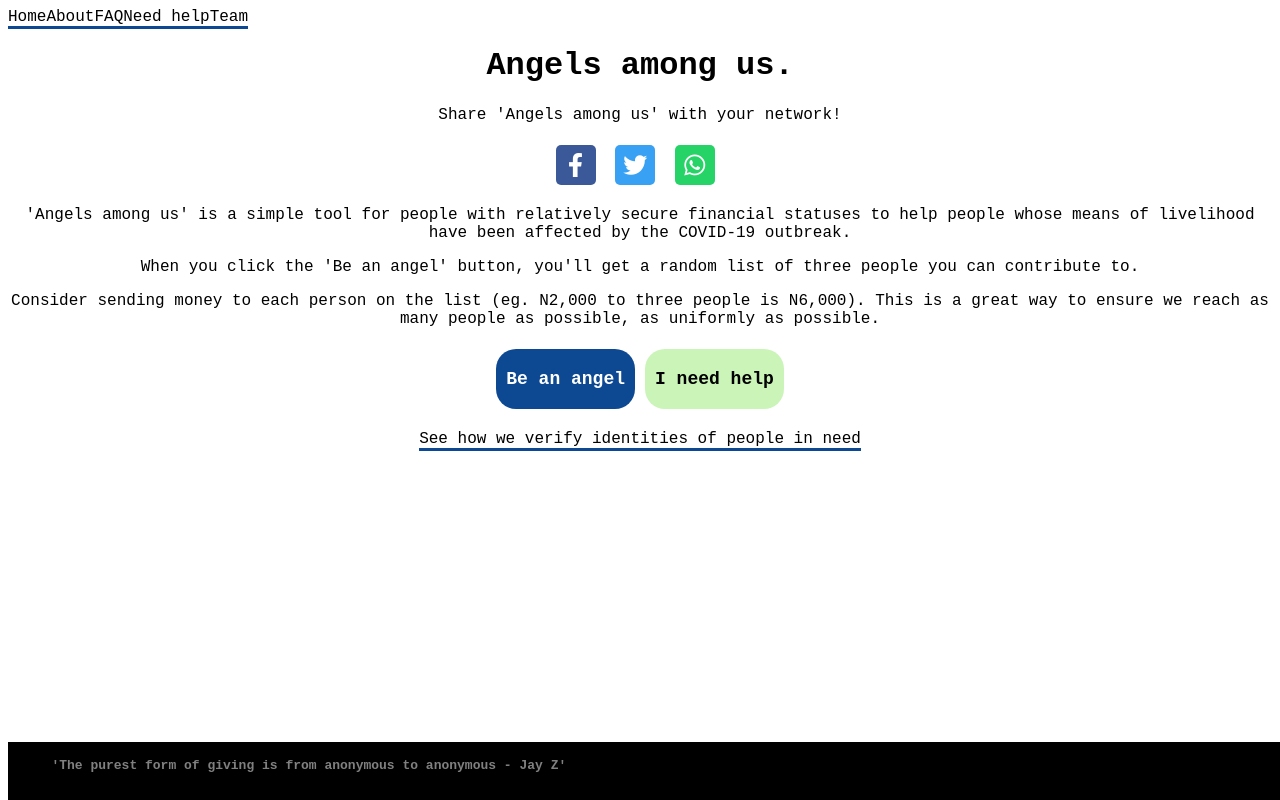
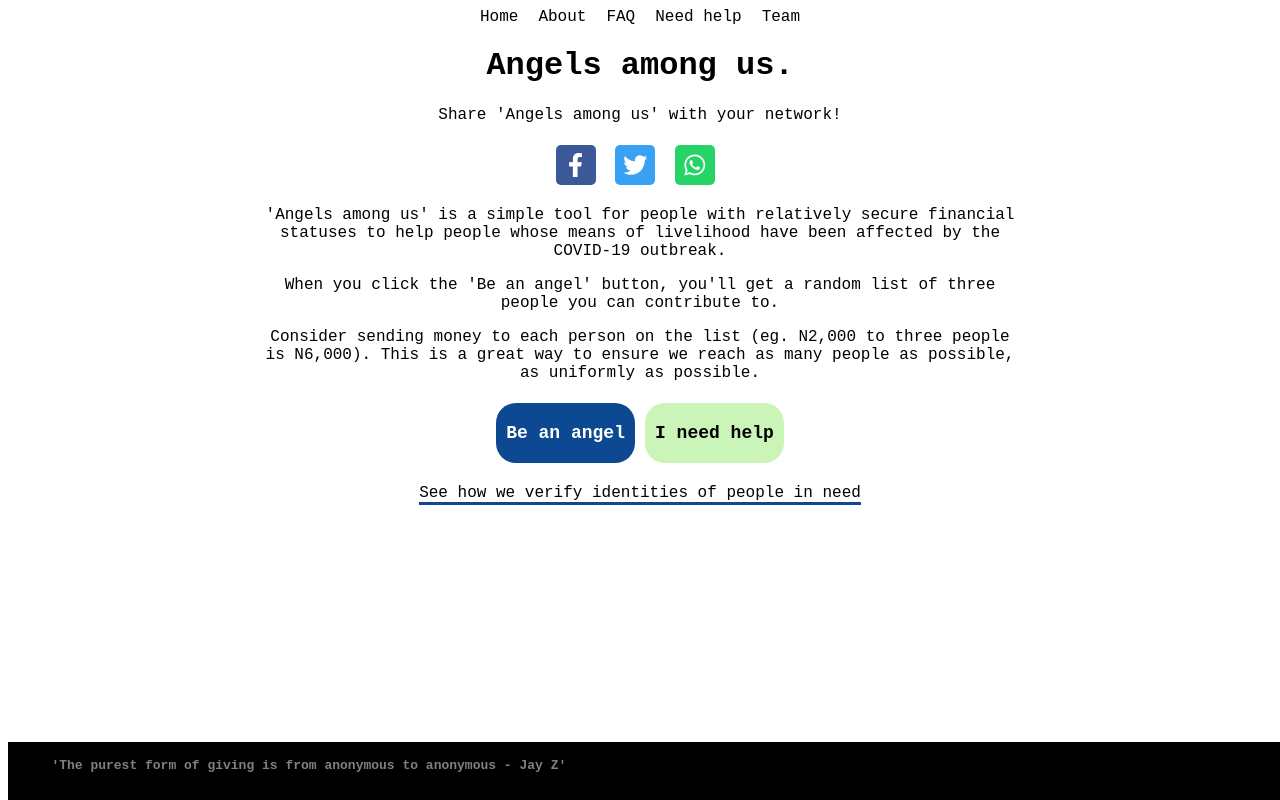
Before and after one commit to vunderkind/good-faith, a React (Create React App) app: page / in a window 1280 px wide. Built offline with nearby package versions, Linux system fonts and the light colour scheme; a web font is replaced by a local one.

Commit message:
Refactor components add new styles

```diff
--- a/src/components/App/App.css
+++ b/src/components/App/App.css
@@ -0,0 +1,11 @@
+.App {
+    width: 80%;
+    margin: 0 auto;
+}
+
+@media (min-width: 769px) {
+    .App {
+        width: 60%;
+        margin: 0 auto;
+    }
+}
--- a/src/components/App/App.js
+++ b/src/components/App/App.js
@@ -7,7 +7,7 @@ import Team from '../Team'
 import './App.css'
 import Footer from '../../Footer/Footer'
 import FAQ from '../FAQ'
-import Header from '../Header'
+import Header from '../Header/Header'
 
 const App = () => {
   return (
--- /dev/null
+++ b/src/components/Header/Header.css
@@ -0,0 +1,10 @@
+.Linq {
+    text-align: center;
+}
+
+.Linq a {
+    text-decoration: none;
+    border-bottom: none;
+    padding: 5px;
+    margin: 0 5px;
+}
--- a/src/components/Header.js
+++ b/src/components/Header/Header.js
@@ -1,7 +1,8 @@
 import React, { Fragment } from 'react'
 import { Link } from 'react-router-dom'
-import TextCenter from './utilities/TextCenter/TextCenter'
-import SocialShare from './SocialShare/SocialShare';
+import TextCenter from '../utilities/TextCenter/TextCenter'
+import SocialShare from '../SocialShare/SocialShare'
+import './Header.css'
 
 function Header() {
     return (
--- a/src/components/Home.js
+++ b/src/components/Home.js
@@ -1,6 +1,6 @@
 import React, { useState, Fragment } from 'react';
 import Loader from 'react-loader-spinner'
-import UserCard from './UserCard';
+import UserCard from './UserCard/UserCard';
 import Button from './utilities/Button/Button';
 import TextCenter from './utilities/TextCenter/TextCenter';
 
@@ -56,9 +56,6 @@ function Home() {
           :
           <Fragment>
             <div className="header">
-                    <div className="Title">
-                        <h1 style={{ fontSize: '25px', color: 'green' }}>Angels among us.</h1>
-                    </div>
               <h2>A list of people who have been economically affected by the COVID-19 virus and are currently without pay.</h2>
               <h2 style={{ color: 'gray', fontStyle: 'italic' }}>Here are <span>three</span> randomly-generated individuals who you can help.<br /> If you'd like to donate to more people after your first three, refresh the page.</h2>
             </div>
--- /dev/null
+++ b/src/components/UserCard/UserCard.css
@@ -0,0 +1,23 @@
+.userCard {
+    font-family: 'Roboto', sans-serif;
+    border-radius: 2px;
+    text-align: left;
+    border: 1px solid black;
+    width: 80%;
+    margin: 0 auto;
+    margin-top: 40px;
+    padding: 30px 20px;
+    background-color: rgb(255, 255, 255);
+    box-shadow: var(--shadow);
+}
+
+details {
+    color: #3c3c3c;
+    line-height: 2;
+    font-size: 18px;
+}
+
+.userCard h3 {
+    text-align: left;
+    line-height: 1.7;
+}
--- a/src/components/UserCard.js
+++ b/src/components/UserCard/UserCard.js
@@ -1,5 +1,7 @@
 import React, { useState } from 'react'
 import CopyToClipboard from 'react-copy-to-clipboard'
+import './UserCard.css'
+import Button from '../utilities/Button/Button';
 
 function UserCard(props) {
     const [state, setState] = useState({ copied: false, message: 'Copy account number' })
@@ -22,13 +24,14 @@ function UserCard(props) {
                         // eslint-disable-next-line no-sequences
                         onCopy={() => (setState({ copied: true, message: 'Copied!' }), setTimeout(() => { setState({ message: 'Copy account number' }) }, 500))}
                     >
-                        <button key={user.id} id={user.id} className="Clipboard">{state.message}</button>
+                        <Button type="primary">{state.message}</Button>
                     </CopyToClipboard>
                     &nbsp;
                     <div className="Report">
                         <a
                             target="_blank" rel="noopener noreferrer"
                             href={getAccountErrorEmailHref(user)}
+                            className="red-text"
                         >
                             Report problem with details
                     </a>
--- a/src/index.css
+++ b/src/index.css
@@ -1,5 +1,4 @@
 @import url('https://fonts.googleapis.com/css2?family=Just+Another+Hand&family=Roboto-Mono&display=swap');
-
 :root {
   --primary-font: 'Roboto Mono', monospace;
   --secondary-font: 'Roboto Mono', monospace;
@@ -11,9 +10,10 @@
   --accent-color-transparent: rgb(0, 0, 0, 0.81);
   --white: #ffffff;
   --black: #000000;
+  --red: rgb(184, 44, 44);
   --gradient: linear-gradient(to bottom, var(--primary-color) 51%, var(--accent-color) 100%);
   --gradient-transparent: linear-gradient(to bottom, var(--accent-color-transparent) 51%, var(--accent-color-transparent) 100%);
-  --shadow: 1px 1px 2px #000;
+  --shadow: 3px 3px 4px 1px rgba(11, 13, 26, 0.1);
 }
 
 body {
@@ -33,3 +33,21 @@ a:not(.btn):hover {
   padding: 3px;
   background-color: var(--primary-color);
 }
+
+a.red-text {
+  border-bottom: 3px solid var(--red);
+}
+
+a.red-text:hover {
+  background-color: var(--red);
+}
+
+.red-text {
+  color: var(--red);
+}
+
+.Loader {
+  display: flex;
+  justify-content: center;
+  margin-top: 10vh;
+}
```
Lines whose indentation alone changed are shown as unchanged.
